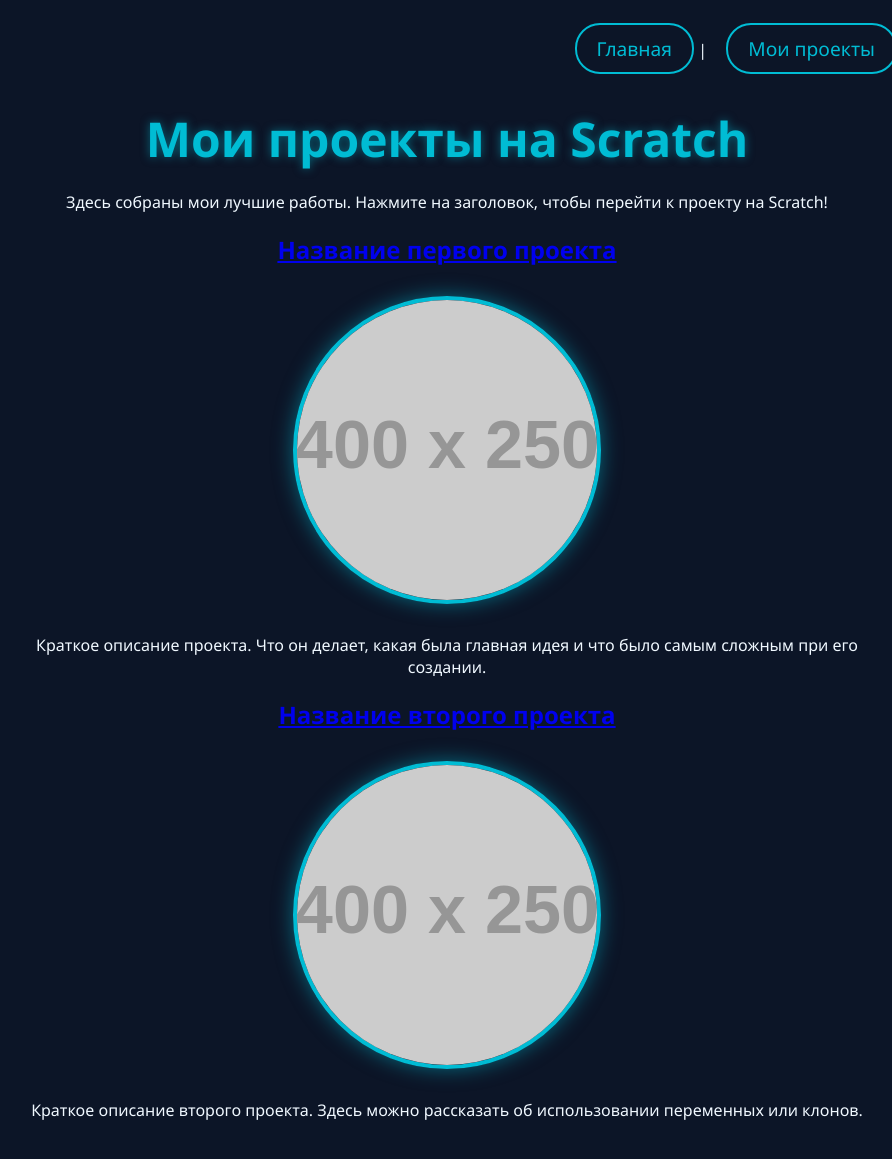
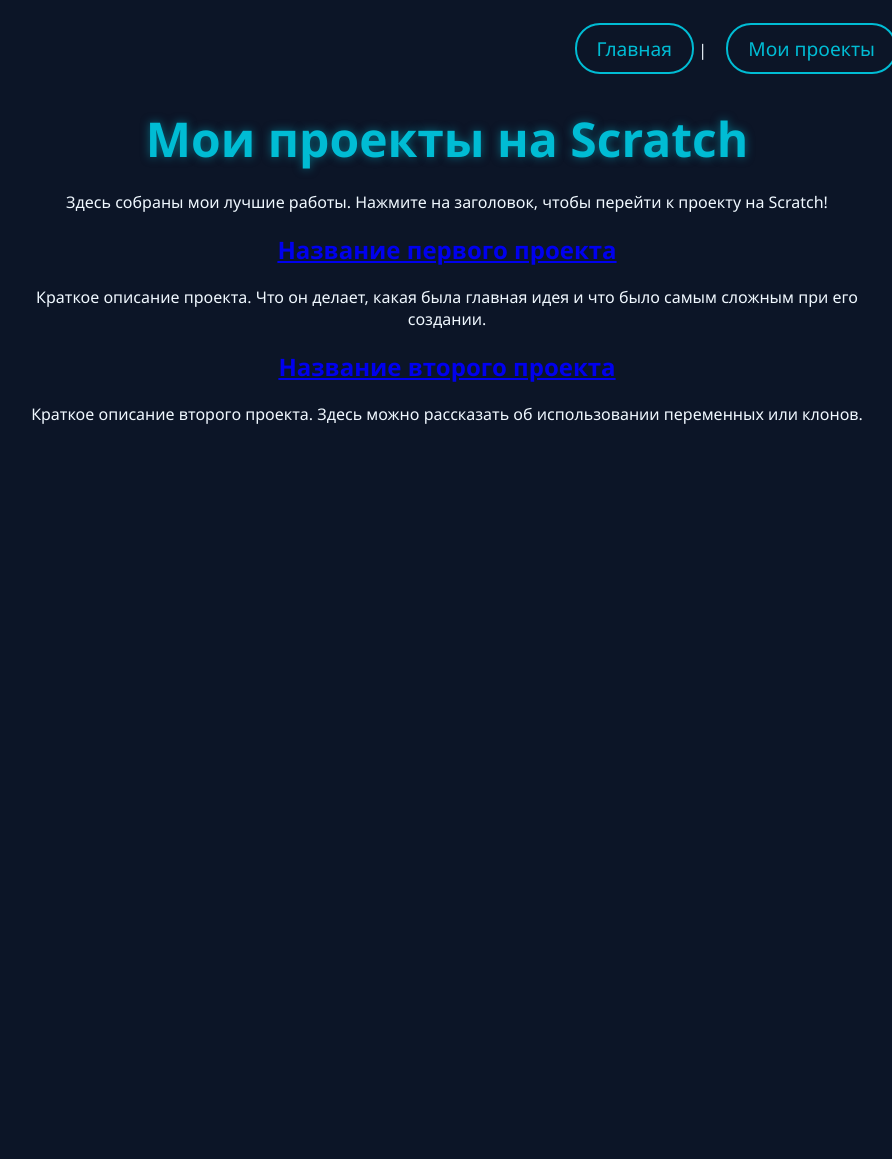
Before and after one commit to Code-Cat-3000/Code_Cat_3000, a plain HTML site: page projects.html in a window 1280 px wide. Shown: the part 37-1196 px from the top of the page, without its empty margins (193-1085 px from the left). After the commit the page ends 800 px from the top, so only its background shows below. Drawn offline with Linux system fonts and the light colour scheme; placeholder pictures from the web are drawn by us.

Commit message:
Update projects.html

```diff
--- a/projects.html
+++ b/projects.html
@@ -20,16 +20,15 @@
 
         <section class="project-item">
             <h2><a href="ССЫЛКА_НА_ПЕРВЫЙ_ПРОЕКТ" target="_blank">Название первого проекта</a></h2>
-            <img src="https://via.placeholder.com/400x250?text=Картинка+Проекта+1" alt="Картинка первого проекта">
             <p>Краткое описание проекта. Что он делает, какая была главная идея и что было самым сложным при его создании.</p>
         </section>
 
         <section class="project-item">
             <h2><a href="ССЫЛКА_НА_ВТОРОЙ_ПРОЕКТ" target="_blank">Название второго проекта</a></h2>
-            <img src="https://via.placeholder.com/400x250?text=Картинка+Проекта+2" alt="Картинка второго проекта">
             <p>Краткое описание второго проекта. Здесь можно рассказать об использовании переменных или клонов.</p>
         </section>
 
     </div>
 </body>
+
 </html>
```
